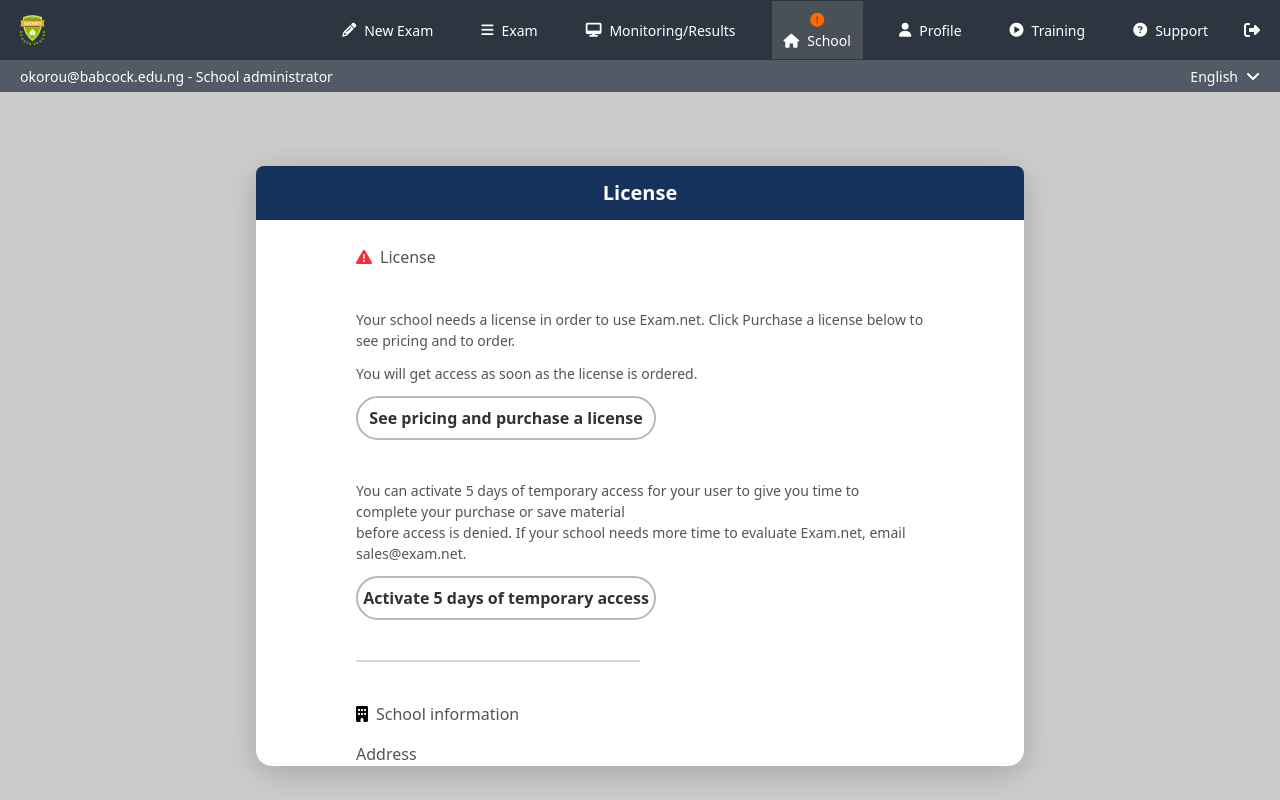
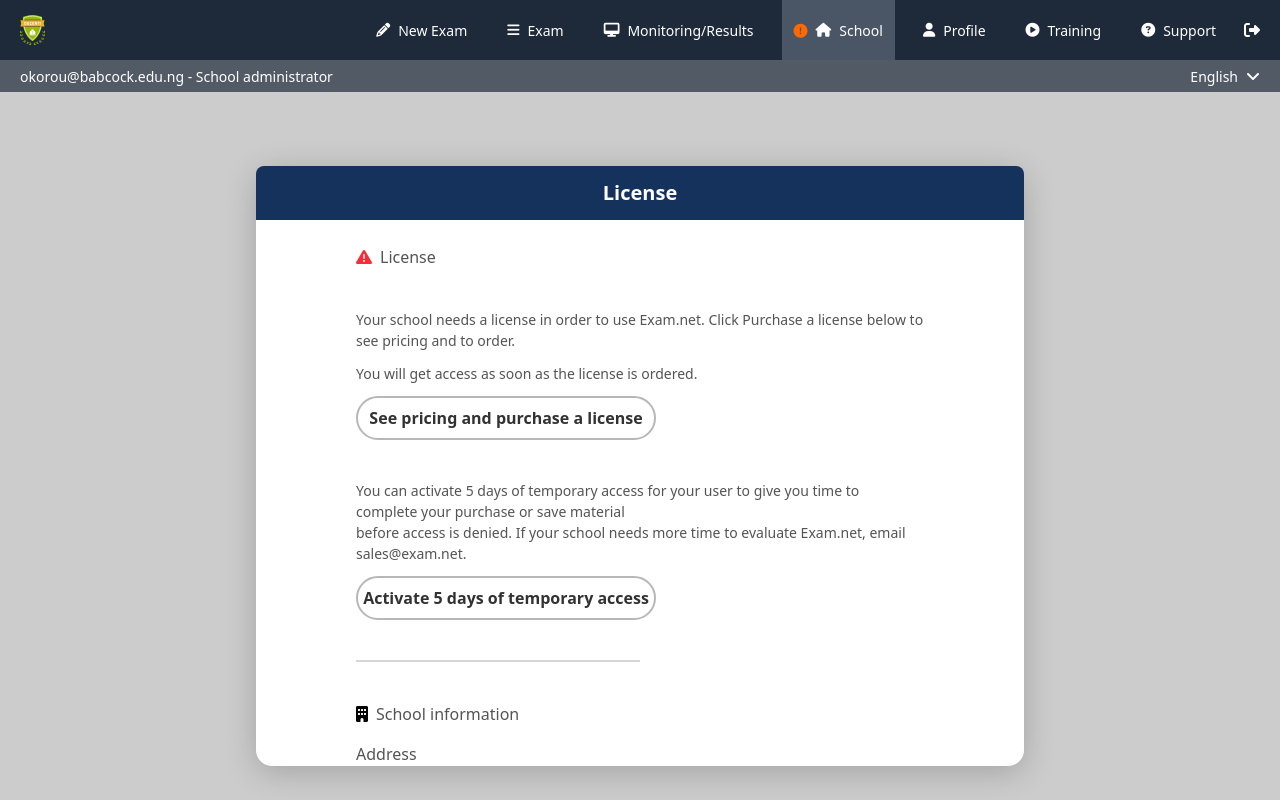
Before and after one commit to urizennnn/Exam-net, a Vue app: page / in a window 1280 px wide. Built offline with nearby package versions, Linux system fonts and the light colour scheme.

Commit message:
navbar fix

```diff
--- a/src/components/NavBar.vue
+++ b/src/components/NavBar.vue
@@ -1,44 +1,60 @@
 <template>
   <section
-    class="flex items-center z-50 justify-between px-5 bg-[#2d3541] cursor-pointer h-[60px]"
+    class="flex items-center z-50 justify-between px-5 bg-gray-800 cursor-pointer"
   >
     <!-- Logo -->
     <img src="../assets/svg/Asset 11.svg" alt="logo" class="h-[30px]" />
 
     <!-- Mobile Menu Button -->
     <button
-      @click="menuOpen = !menuOpen"
-      class="lg:hidden cursor-pointer text-white text-2xl outline-none"
+      @click="toggleMenuOpen"
+      class="lg:hidden cursor-pointer text-white text-2xl outline-none py-[0.85rem]"
     >
       <i :class="menuOpen ? 'fa-solid fa-xmark' : 'fa-solid fa-bars'"></i>
     </button>
 
     <!-- Links -->
+    <nav class="hidden lg:flex items-center gap-4">
+      <RouterLink
+        v-for="(navLink, index) in navLinks"
+        :key="index"
+        :to="navLink.to"
+        :class="`flex justify-center items-center h-full px-3 py-[1.22rem] text-white text-[14px] font-[500] hover:bg-gray-600 ${navLink.notification ? 'flex-row-reverse gap-2' : ''}`"
+        active-class="bg-gray-600"
+      >
+        <p class="capitalize flex gap-2 items-center">
+          <i :class="navLink.icon"></i> {{ navLink.label }}
+        </p>
+        <div v-if="navLink.notification" class="text-orange-500">
+          <i class="fa-solid fa-circle-exclamation"></i>
+        </div>
+      </RouterLink>
+      <i class="fa-solid fa-right-from-bracket text-white"></i>
+    </nav>
+
+    <!-- Mobile Nav Bar -->
     <nav
-      :class="menuOpen ? 'flex' : 'hidden'"
-      class="z-50 lg:flex flex-col lg:flex-row gap-6 items-center absolute lg:static top-15 left-0 w-full lg:w-auto bg-[#2d3541] lg:bg-transparent shadow-md lg:shadow-none transition-all duration-300 ease-in-out"
+      :class="`${menuOpen ? 'flex' : 'hidden'} lg:hidden z-50  flex-col items-center absolute top-13 left-0 w-full lg:w-auto bg-gray-800 shadow-md lg:shadow-none transition-all duration-300 ease-in-out`"
     >
       <RouterLink
         v-for="(navLink, index) in navLinks"
         :key="index"
         :to="navLink.to"
-        :class="`flex justify-center items-center px-3 py-2 h-full text-[#ffffff] text-[14px] font-[500] hover:bg-[#495057] ${navLink.notification ? 'flex-col-reverse' : ''}`"
-        active-class="bg-[#495057]"
+        :class="`flex justify-center items-center h-full w-full px-3 py-[1.22rem] text-white text-[14px] font-[500] hover:bg-gray-600 ${navLink.notification ? 'flex-row-reverse gap-2' : ''}`"
+        active-class="bg-gray-600"
+        @click="toggleMenuOpen"
       >
         <p class="capitalize flex gap-2 items-center">
           <i :class="navLink.icon"></i> {{ navLink.label }}
         </p>
-        <div
-          v-if="navLink.notification"
-          class="text-orange-500 left-[50%] top-0"
-        >
+        <div v-if="navLink.notification" class="text-orange-500">
           <i class="fa-solid fa-circle-exclamation"></i>
         </div>
       </RouterLink>
-      <!-- Logout Icon -->
-      <button class="text-[#ffffff]">
-        <i class="fa-solid fa-right-from-bracket"></i>
-      </button>
+      <i
+        class="fa-solid fa-right-from-bracket text-white px-3 py-[1.22rem]"
+        @click="toggleMenuOpen"
+      ></i>
     </nav>
   </section>
 </template>
@@ -91,4 +107,8 @@ const navLinks = [
     notification: false,
   },
 ];
+
+function toggleMenuOpen() {
+  menuOpen.value = !menuOpen.value;
+}
 </script>
--- a/src/pages/Exams/Exams.vue
+++ b/src/pages/Exams/Exams.vue
@@ -28,7 +28,7 @@
             label="New Exam"
             theme="secondary"
             extraClass="bg-gray-700 py-2 px-4"
-            to='/new-exam'
+            to="/new-exam"
           />
         </div>
       </div>
```
Also changed, not shown: src/components/AppButton.vue (+5 -5 lines).
